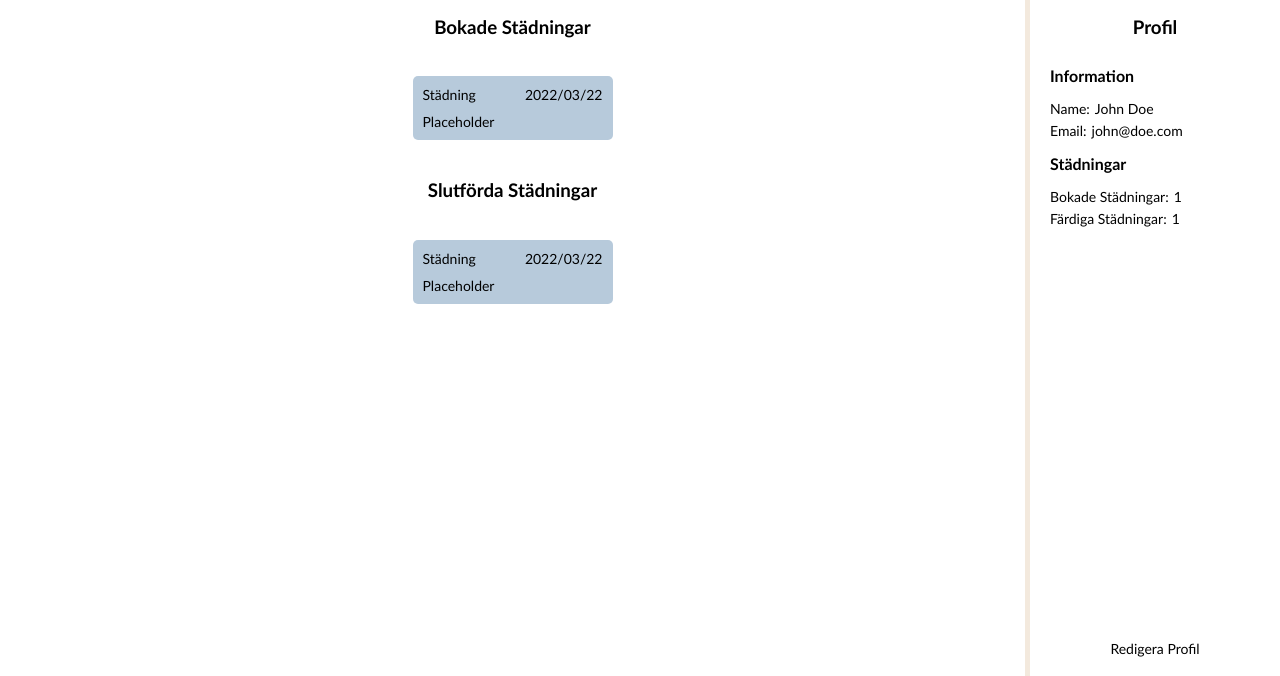
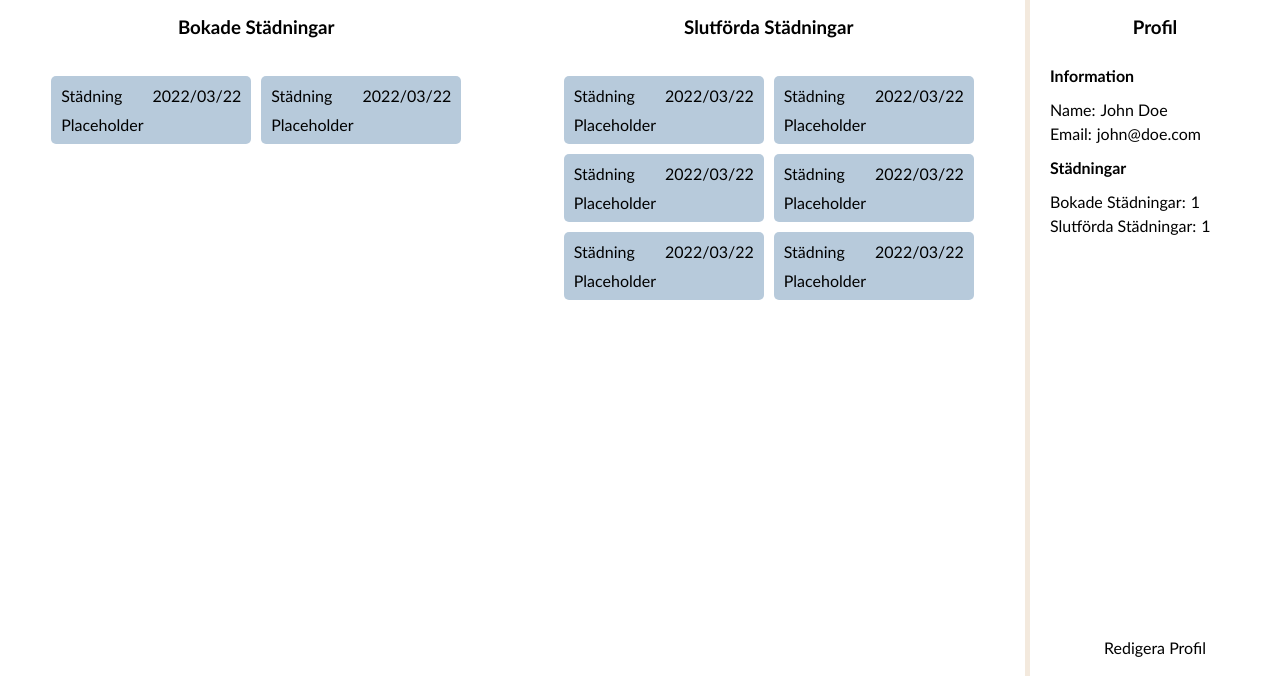
Before and after one commit to elilyx10/Case-StadaFint-Grupp10, a website: page src/profile.html in a window 1280 px wide. Shown: the part 124-800 px from the top of the page. Drawn offline with nearby package versions, Linux system fonts and the light colour scheme; files that its build step writes are made by us from their sources.

Commit message:
Fixes to profile styling

```diff
--- a/src/profile.html
+++ b/src/profile.html
@@ -41,6 +41,24 @@
                 <p>Placeholder</p>
               </div>
             </div>
+
+            <!-- START TEST ITEM -->
+
+            <div class="booked-cleaning__container__item">
+              <div class="booked-cleaning__container__item__upper">
+                <p class="booked-cleaning__container__item__upper__title">
+                  Städning
+                </p>
+                <p class="booked-cleaning__container__item__upper__date">
+                  2022/03/22
+                </p>
+              </div>
+              <div class="booked-cleaning__container__item__lower">
+                <p>Placeholder</p>
+              </div>
+            </div>
+
+            <!-- SLUT TEST ITEMS -->
           </div>
         </div>
 
@@ -64,6 +82,79 @@
                 <p>Placeholder</p>
               </div>
             </div>
+
+            <!-- START TEST ITEM -->
+
+            <div class="completed-cleaning__container__item">
+              <div class="completed-cleaning__container__item__upper">
+                <p class="completed-cleaning__container__item__upper__title">
+                  Städning
+                </p>
+                <p class="completed-cleaning__container__item__upper__date">
+                  2022/03/22
+                </p>
+              </div>
+              <div class="completed-cleaning__container__item__lower">
+                <p>Placeholder</p>
+              </div>
+            </div>
+
+            <div class="completed-cleaning__container__item">
+              <div class="completed-cleaning__container__item__upper">
+                <p class="completed-cleaning__container__item__upper__title">
+                  Städning
+                </p>
+                <p class="completed-cleaning__container__item__upper__date">
+                  2022/03/22
+                </p>
+              </div>
+              <div class="completed-cleaning__container__item__lower">
+                <p>Placeholder</p>
+              </div>
+            </div>
+
+            <div class="completed-cleaning__container__item">
+              <div class="completed-cleaning__container__item__upper">
+                <p class="completed-cleaning__container__item__upper__title">
+                  Städning
+                </p>
+                <p class="completed-cleaning__container__item__upper__date">
+                  2022/03/22
+                </p>
+              </div>
+              <div class="completed-cleaning__container__item__lower">
+                <p>Placeholder</p>
+              </div>
+            </div>
+
+            <div class="completed-cleaning__container__item">
+              <div class="completed-cleaning__container__item__upper">
+                <p class="completed-cleaning__container__item__upper__title">
+                  Städning
+                </p>
+                <p class="completed-cleaning__container__item__upper__date">
+                  2022/03/22
+                </p>
+              </div>
+              <div class="completed-cleaning__container__item__lower">
+                <p>Placeholder</p>
+              </div>
+            </div>
+
+            <div class="completed-cleaning__container__item">
+              <div class="completed-cleaning__container__item__upper">
+                <p class="completed-cleaning__container__item__upper__title">
+                  Städning
+                </p>
+                <p class="completed-cleaning__container__item__upper__date">
+                  2022/03/22
+                </p>
+              </div>
+              <div class="completed-cleaning__container__item__lower">
+                <p>Placeholder</p>
+              </div>
+            </div>
+            <!-- SLUT TEST ITEM -->
           </div>
         </div>
       </section>
@@ -85,7 +176,7 @@
             <p>1</p>
           </div>
           <div class="profile-info__column">
-            <p>Färdiga Städningar:</p>
+            <p>Slutförda Städningar:</p>
             <p>1</p>
           </div>
         </div>
--- a/src/scss/pages/_profile.scss
+++ b/src/scss/pages/_profile.scss
@@ -34,15 +34,17 @@
   &__column {
     display: flex;
     gap: 5px;
-    font-size: 14px;
+    font-size: 16px;
   }
 
   &__edit {
-    font-size: 14px;
+    font-size: 16px;
   }
 }
 
 .profile-left {
+  display: flex;
+  flex-wrap: wrap;
   flex: 2;
   border-right: 5px solid variables.$color-dark-beige;
 }
@@ -50,6 +52,7 @@
 // Style för bokade och färdiga städningar, container + kort
 .booked-cleaning,
 .completed-cleaning {
+  flex: 1;
   display: flex;
   flex-direction: column;
   align-items: center;
@@ -68,7 +71,7 @@
 
     &__item {
       color: #000;
-      font-size: 14px;
+      font-size: 16px;
 
       background-color: variables.$color-blue-gray;
       width: 200px;
```
